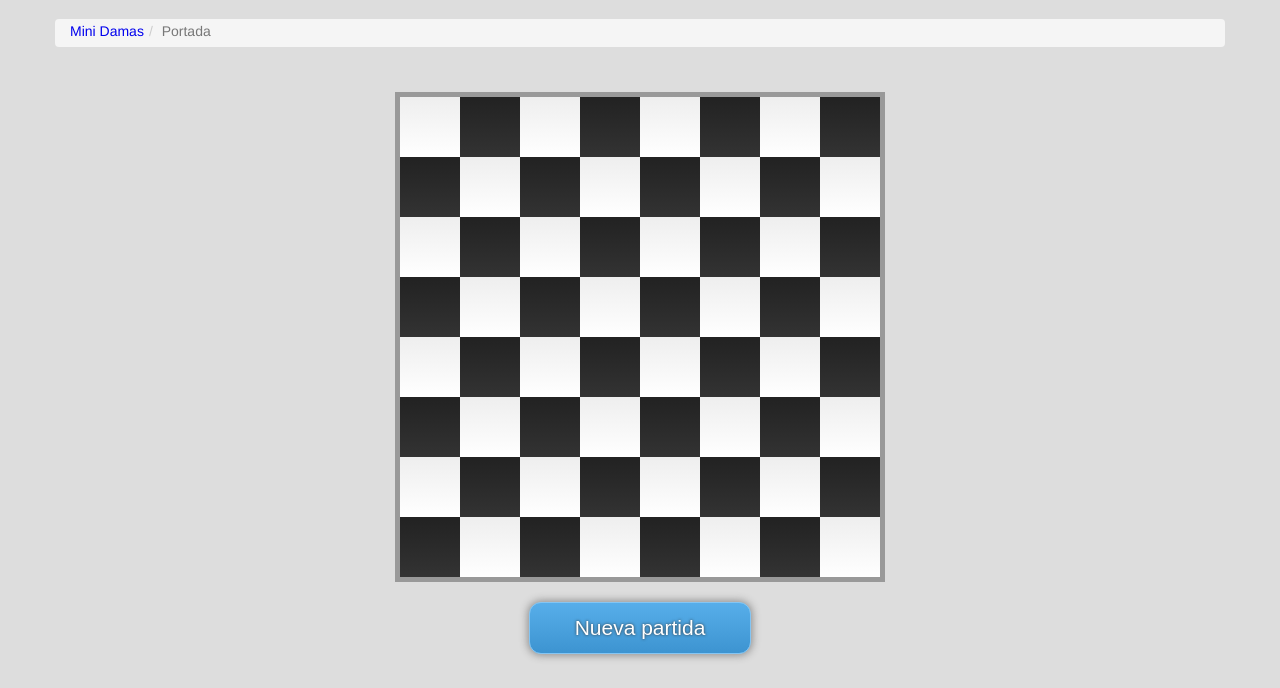
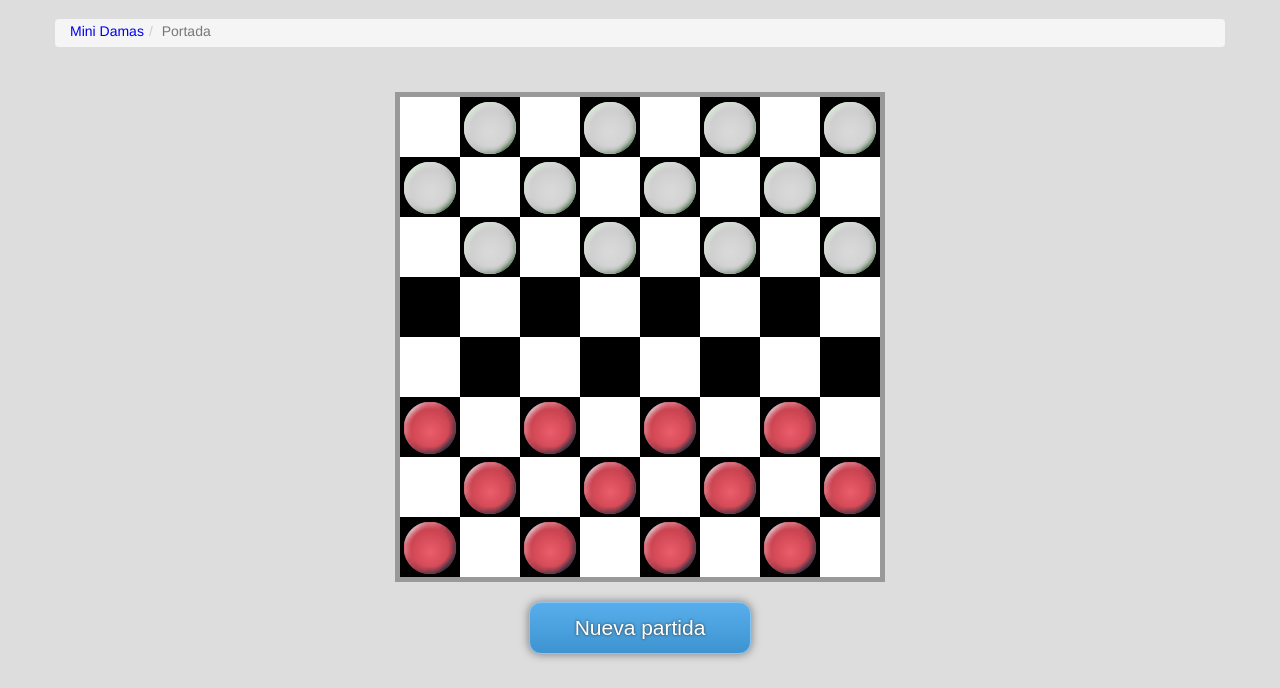
Before and after one commit to EduardoCitelli/01_TP_Lppa_EduardoCitelli, a plain HTML site: page index.html in a window 1280 px wide. Shown: the part 53-741 px from the top of the page. Drawn offline with Linux system fonts and the light colour scheme.

Commit message:
work in progress

```diff
--- /dev/null
+++ b/app.js
@@ -0,0 +1,145 @@
+var turn = 0;
+const urlRedPiece = "./img/red-piece.png";
+const urlWhitePiece = "./img/white-piece.png";
+const urlNotAllowed = "./img/notAllowed.png";
+
+window.onload = function () {
+
+    var stateGame = defaultState();
+
+    createBoard(stateGame);
+
+    var element = document.getElementById("newGameButton");
+    element.onclick = InitializeTurn;
+}
+
+function InitializeTurn() {
+
+    alert("Turno Jugador 1");
+
+    var board = document.getElementById("board");
+    board.innerHTML = "";
+
+    var state = defaultState();
+    createBoard(state);
+
+    turn = 1;
+}
+
+function createBoard(stateGame) {
+
+    var board = document.getElementById("board");
+
+    stateGame.forEach(function (row, j) {
+
+        var rowElement = CreateRow(j);
+
+        row.forEach(function (cell, i) {
+
+            var cellElement = CreateCell(j, i);
+
+            CheckPieceType(cell, cellElement);
+
+            cellElement.onclick = Select;
+
+            rowElement.appendChild(cellElement);
+        });
+
+        board.appendChild(rowElement);
+    });
+}
+
+function CheckPieceType(cell, cellElement) {
+
+    var pieceType = cell === 1 ? "redPiece" : cell === 2 ? "whitePiece" : "";
+
+    if (pieceType.length > 0)
+        cellElement.classList.add(pieceType);
+}
+
+function CreateRow(j) {
+
+    var row = document.createElement("div");
+
+    row.classList.add("board_row");
+    row.classList.add(`row${j + 1}`);
+
+    return row;
+}
+
+function CreateCell(j, i) {
+
+    var cell = document.createElement("div");
+
+    cell.classList.add("checkersSquare");
+    cell.classList.add(`item${j + 1}-${i + 1}`);
+
+    return cell;
+}
+
+function Select() {
+
+    if (this.classList.contains("selected")) {
+
+        this.classList.remove("selected")
+        CheckTurn();
+        return;
+    }
+
+    var board = document.getElementById("board");
+
+    var element = board.getElementsByClassName("selected");
+    var hasSelected = element.length > 0;
+
+    if (turn === 0 || hasSelected)
+        return;
+
+    var isRed = this.classList.contains("redPiece");
+    var isWhite = this.classList.contains("whitePiece");
+
+    if (isWhite && turn === 1) {
+
+        this.style.backgroundImage = `url(${urlNotAllowed})`
+
+        setTimeout(() => {
+            this.style.backgroundImage = `url(${urlWhitePiece})`
+        }, 1000);
+
+        return;
+    }
+
+    if (isRed && turn === 2) {
+
+        this.style.backgroundImage = `url(${urlNotAllowed})`
+
+        setTimeout(() => {
+            this.style.backgroundImage = `url(${urlRedPiece})`
+        }, 1000);
+
+        return;
+    }
+
+    if (isRed || isWhite)
+        this.classList.add("selected");
+}
+
+function CheckTurn() {
+    turn = turn === 1 ? 2 : 1;
+    alert("Turno jugador " + turn);
+}
+
+function defaultState() {
+
+    var stateGame = [
+        [0, 2, 0, 2, 0, 2, 0, 2],
+        [2, 0, 2, 0, 2, 0, 2, 0],
+        [0, 2, 0, 2, 0, 2, 0, 2],
+        [0, 0, 0, 0, 0, 0, 0, 0],
+        [0, 0, 0, 0, 0, 0, 0, 0],
+        [1, 0, 1, 0, 1, 0, 1, 0],
+        [0, 1, 0, 1, 0, 1, 0, 1],
+        [1, 0, 1, 0, 1, 0, 1, 0],
+    ];
+
+    return stateGame;
+}
--- a/index.html
+++ b/index.html
@@ -4,8 +4,10 @@
 <head>
     <title>Mini Damas</title>
     <meta http-equiv="Content-Type" content="text/html; charset=utf-8" />
-    <meta name="Description" content="Juega a las damas online. Reta al ordenador y consigue ganarle en el menor tiempo posible." />
+    <meta name="Description"
+        content="Juega a las damas online. Reta al ordenador y consigue ganarle en el menor tiempo posible." />
     <link rel="stylesheet" type="text/css" href="styles.css">
+    <script type="text/javascript" async src="app.js"></script>
 </head>
 
 <body>
@@ -13,7 +15,9 @@
     <nav class="topBar">
         <div class="container">
             <ul class="title">
-                <li><h1><a class="firstNavButton" href="#">Mini Damas</a></h1></li>
+                <li>
+                    <h1><a class="firstNavButton" href="#">Mini Damas</a></h1>
+                </li>
                 <li><a class="navButtons" href="#">Damas</a></li>
                 <li><a class="navButtons" href="#">¿Qué es?</a></li>
             </ul>
@@ -30,82 +34,10 @@
         <div id="boardContainer">
 
             <div id="board">
-
-                <div class="checkersSquare bright"></div>
-                <div class="checkersSquare dark"></div>
-                <div class="checkersSquare bright"></div>
-                <div class="checkersSquare dark"></div>
-                <div class="checkersSquare bright"></div>
-                <div class="checkersSquare dark"></div>
-                <div class="checkersSquare bright"></div>
-                <div class="checkersSquare dark"></div>
-
-                <div class="checkersSquare dark"></div>
-                <div class="checkersSquare bright"></div>
-                <div class="checkersSquare dark"></div>
-                <div class="checkersSquare bright"></div>
-                <div class="checkersSquare dark"></div>
-                <div class="checkersSquare bright"></div>
-                <div class="checkersSquare dark"></div>
-                <div class="checkersSquare bright"></div>
-
-                <div class="checkersSquare bright"></div>
-                <div class="checkersSquare dark"></div>
-                <div class="checkersSquare bright"></div>
-                <div class="checkersSquare dark"></div>
-                <div class="checkersSquare bright"></div>
-                <div class="checkersSquare dark"></div>
-                <div class="checkersSquare bright"></div>
-                <div class="checkersSquare dark"></div>
-
-                <div class="checkersSquare dark"></div>
-                <div class="checkersSquare bright"></div>
-                <div class="checkersSquare dark"></div>
-                <div class="checkersSquare bright"></div>
-                <div class="checkersSquare dark"></div>
-                <div class="checkersSquare bright"></div>
-                <div class="checkersSquare dark"></div>
-                <div class="checkersSquare bright"></div>
-
-                <div class="checkersSquare bright"></div>
-                <div class="checkersSquare dark"></div>
-                <div class="checkersSquare bright"></div>
-                <div class="checkersSquare dark"></div>
-                <div class="checkersSquare bright"></div>
-                <div class="checkersSquare dark"></div>
-                <div class="checkersSquare bright"></div>
-                <div class="checkersSquare dark"></div>
-
-                <div class="checkersSquare dark"></div>
-                <div class="checkersSquare bright"></div>
-                <div class="checkersSquare dark"></div>
-                <div class="checkersSquare bright"></div>
-                <div class="checkersSquare dark"></div>
-                <div class="checkersSquare bright"></div>
-                <div class="checkersSquare dark"></div>
-                <div class="checkersSquare bright"></div>
-
-                <div class="checkersSquare bright"></div>
-                <div class="checkersSquare dark"></div>
-                <div class="checkersSquare bright"></div>
-                <div class="checkersSquare dark"></div>
-                <div class="checkersSquare bright"></div>
-                <div class="checkersSquare dark"></div>
-                <div class="checkersSquare bright"></div>
-                <div class="checkersSquare dark"></div>
-
-                <div class="checkersSquare dark"></div>
-                <div class="checkersSquare bright"></div>
-                <div class="checkersSquare dark"></div>
-                <div class="checkersSquare bright"></div>
-                <div class="checkersSquare dark"></div>
-                <div class="checkersSquare bright"></div>
-                <div class="checkersSquare dark"></div>
-                <div class="checkersSquare bright"></div>
             </div>
 
             <div id="buttonContainer" class="text-center">
-                <div id="newGameButton">
+                <button class="button" id="newGameButton">
                     Nueva partida
                 </div>
             </div>
--- a/styles.css
+++ b/styles.css
@@ -153,6 +153,9 @@ p {
     -webkit-box-shadow: 0 0 8px 1px #888888;
     -moz-border-radius: 12px;
     -webkit-border-radius: 12px;
+    /* position: relative;
+    transition-duration: 0.4s;
+    overflow: hidden; */
 }
 
 #description {
@@ -176,3 +179,43 @@ p {
     font-size: 12px;
     padding-left: 60px;
 }
+
+.board_row:nth-child(odd) .checkersSquare:nth-child(odd),
+.board_row:nth-child(even) .checkersSquare:nth-child(even) {
+  background: -moz-linear-gradient(center top, #eeeeee, #ffffff) repeat scroll 0 0 transparent;
+  /* background: -webkit-gradient(linear, center bottom, center top, from(#ffffff), to(#eeeeee)); */
+  background-color: white;
+}
+
+.board_row:nth-child(even) .checkersSquare:nth-child(odd),
+.board_row:nth-child(odd) .checkersSquare:nth-child(even) {
+  background: -moz-linear-gradient(center top, #222222, #333333) repeat scroll 0 0 transparent;
+  /* background: -webkit-gradient(linear, center bottom, center top, from(#333333), to(#222222)); */
+  background-color: black;
+}
+
+.redPiece,
+.whitePiece {
+  background-size: cover;
+}
+
+.redPiece {
+  background-image: url(./img/red-piece.png);
+}
+
+.whitePiece {
+  background-image: url(./img/white-piece.png);
+}
+
+#board .selected {
+    background-color: #074F7F;
+    -webkit-box-shadow: 0 0 10px 7px #5aade6;
+}
+
+#newGameButton:active {
+    transform: translateY(4px);
+}
+
+#newGameButton:hover {
+    opacity: 0.75;
+}
```
Also changed, not shown: boardStyles.css (added), img/notAllowed.png (added), img/red-piece.png (added), img/white-piece.png (added).
